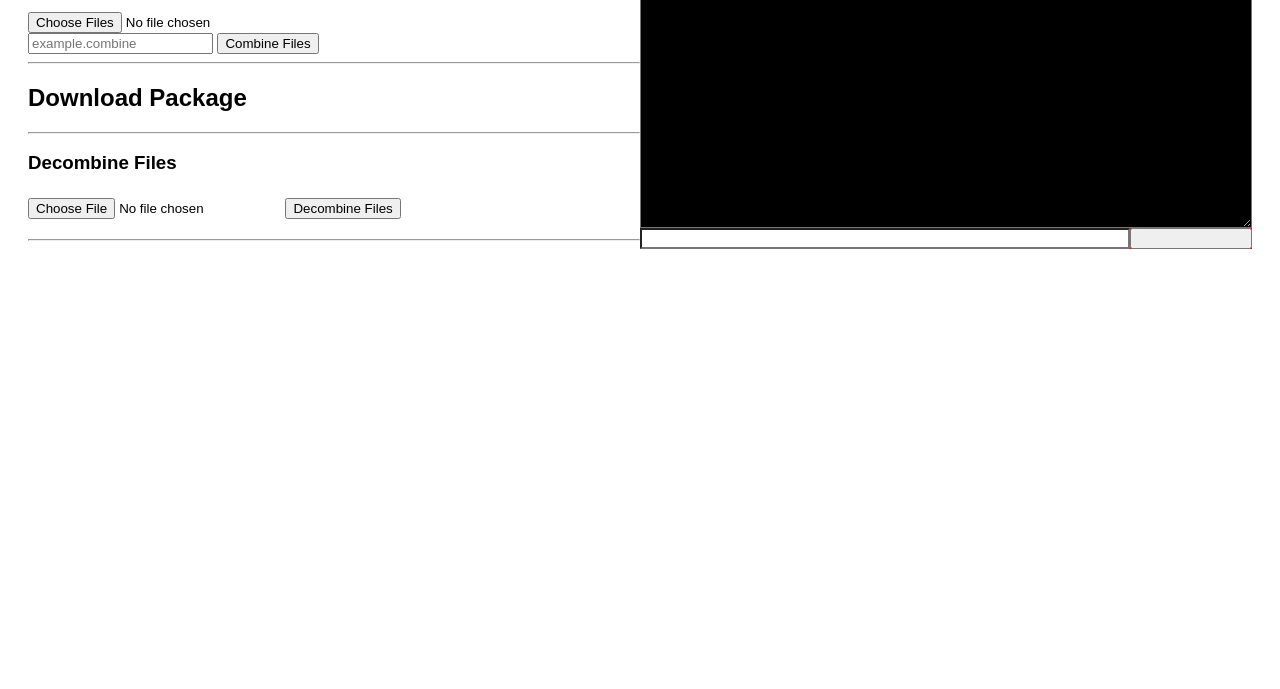
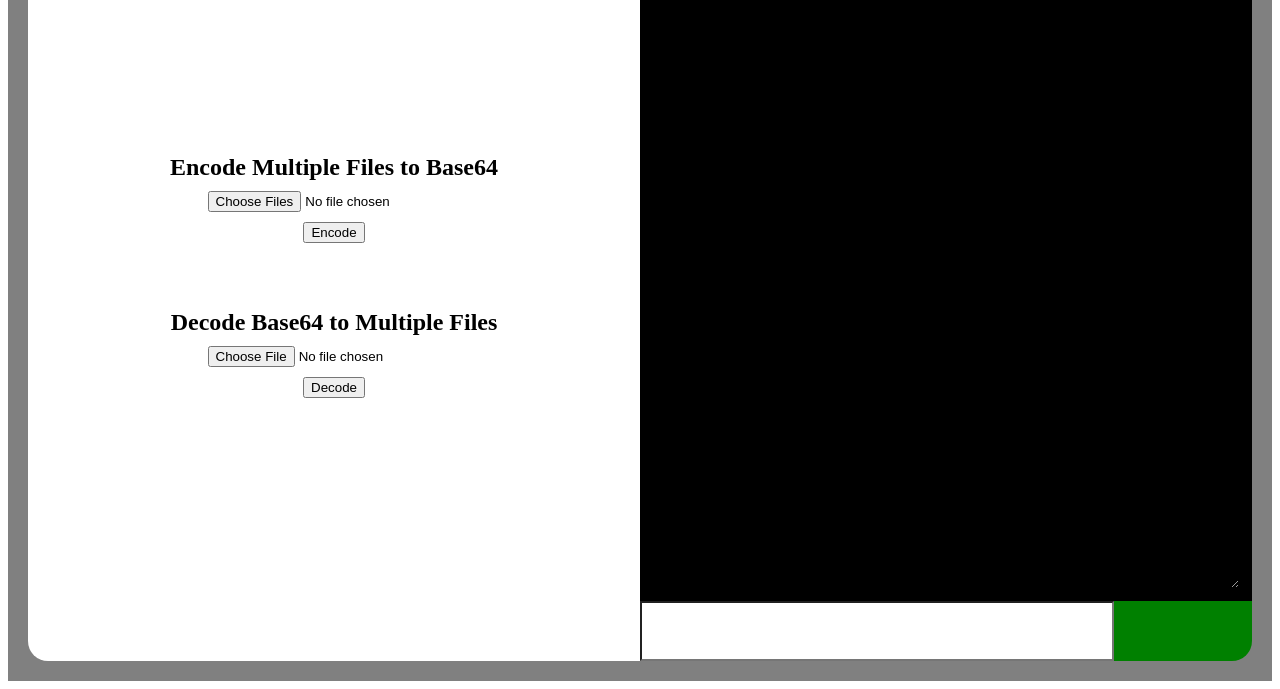
Before and after one commit to cloudirector/LocalFiles, a plain HTML site: page index.html in a window 1280 px wide. Shown: the part 111-800 px from the top of the page. Drawn offline with Linux system fonts and the light colour scheme.

Commit message:
Update index.html

```diff
--- a/index.html
+++ b/index.html
@@ -1,241 +1,204 @@
+
 <style>
-    body {
-        font-family: Arial, sans-serif;
+    .parentContainer {
         padding: 20px;
+        width: 100%;
+        height: 100%;
+        display: flex;
+        flex-direction: row;
+        box-sizing: border-box;
+        background-color: gray;
     }
 
-    h1 {
-        color: #333;
+    .fileSpaceContainer {
+        border-radius: 20px 0px 0px 20px;
+        width: 50%;
+        background-color: white;
+        display: flex;
+        flex-direction: column;
+        align-items: center;
+        justify-content: center;
+        box-sizing: border-box;
     }
 
-    label {
-        margin-top: 10px;
-        display: block;
+    .logItContainer {
+        width: 50%;
+        height: 100%;
+        display: flex;
+        flex-direction: column;
+        background-color: gray;
+        box-sizing: border-box;
     }
 
-    input[type="file"] {
-        margin-top: 5px;
-    }
-
-    .file-list {
-        margin-top: 20px;
-    }
-
-    .file-item {
-        margin-bottom: 10px;
-    }
-
-    .container {
-        display: flex;
-        flex-direction: row;
-    }
-
-    .options {
-        width: 100%;
-    }
-
-    .log {
+    .logItBox {
+        border:1em solid black;
+        border-radius: 0px 20px 0px 0px;
         width: 100%;
         height: 100%;
         background-color: black;
         color: white;
+        overflow-y: scroll;
     }
 
-    .logContainer {
-        display: flex;
-        background-color: red;
-        width: 100%;
-        flex-direction: column;
-    }
-
-    .testLog {
-        background-color: white;
-        width: 80%;
-    }
-
-    .testLogContainer {
+    .testLogItContainer {
         width: 100%;
         display: flex;
     }
 
-    .testLogButton {
+    .testLogItInput {
+        background-color: white;
+        width: 80%;
+        padding: 10px;
+    }
+
+    .testLogItButton {
+        border-radius: 0px 0px 20px 0px;
         width: 20%;
-        height: 100%;
+        height: 40px;
+        background-color: green;
+        color: white;
+        border: none;
+        cursor: pointer;
+        padding: 10px;
+        display: flex;
+        flex-direction: column;
+        align-items: center;
+    }
+
+    .fileSpaceContainer h2 {
+        margin-bottom: 10px;
+    }
+
+    .fileSpaceContainer input,
+    .fileSpaceContainer button {
+        margin-bottom: 10px;
+    }
+
+    .fileSpaceContainer a {
+        margin-top: 10px;
     }
 </style>
 
-<div class="container">
-    <div class="options">
-        <hr />
-        <h1>Upload and Package</h1>
-        <input type="file" id="filesUpload" multiple />
-        <br />
-        <input type="text" id="combinedFileName" placeholder="example.combine" />
-        <button onclick="combineFiles()">Combine Files</button>
-        <hr />
+<div class="parentContainer">
+    <div class="fileSpaceContainer">
+        <h2>Encode Multiple Files to Base64</h2>
+        <input type="file" id="encodeFilesInput" multiple />
+        <button onclick="encodeFiles()">Encode</button>
+        <br><br>
+        <a id="downloadLink" style="display:none;" href="#" download="encoded_files.txt">Download Encoded Files</a>
 
-        <h2>Download Package</h2>
-        <a id="downloadLink" style="display:none;" href="#">Download Combined File</a>
-
-        <hr />
-        <h3>Decombine Files</h3>
-        <input type="file" id="combineFile" />
-        <button onclick="decombineFiles()">Decombine Files</button>
-
-        <div id="decombinedFiles" style="margin-top: 20px;"></div>
-        <div id="fileList" class="file-list" style="display:none;"></div>
-        <hr />
+        <h2>Decode Base64 to Multiple Files</h2>
+        <input type="file" id="decodeFileInput" />
+        <button onclick="decodeFiles()">Decode</button>
+        <br><br>
+        <div id="decodedFilesLinks" style="display:none;"></div>
     </div>
-    <div class="logContainer">
-        <textarea id="logTextBox" class="log" readonly>
+    <div class="logItContainer">
+        <textarea id="logItBox" class="logItBox" readonly>
         </textarea>
-        <div class="testLogContainer">
-            <input type="text" id="testLog" class="testLog">
-            </input>
-            <button class="testLogButton" onclick="logit(document.getElementById('testLog').value);"></button>
+        <div class="testLogItContainer">
+            <input type="text" id="testLogItInput" class="testLogItInput">
+            <div class="testLogItButton" onclick="logit(document.getElementById('testLogItInput').value);"></div>
         </div>
     </div>
 </div>
+
 <script>
-    newLineAscii = "&#13;&#10;";
     function logit(text) {
-        const log = document.getElementById("logTextBox");
-        log.innerHTML = log.innerHTML + text + "&#13;&#10;";
+        const log = document.getElementById("logItBox");
+        log.value += text + "\n";
+        log.scrollTop = log.scrollHeight;
     }
-    logit(newLineAscii + "Initialized LogIt function");
+    logit("\n" + "Initialized LogIt function");
 
-    function readFileAsText(file) {
-        const reader = new FileReader()
-        return new Promise((resolve, reject) => {
-            reader.onload = event => resolve(event.target.result)
-            reader.onerror = error => reject(error)
-            reader.readAsText(file)
-        })
-    }
+    function encodeFiles() {
+         const fileInput = document.getElementById("encodeFilesInput");
+         const files = fileInput.files;
+         logit("Starting encode of " + files.length + " files.");
+         if (files.length === 0) {
+             logit("Please select files to encode.");
+             return;
+         }
+         var base64DataArray = [];
+         var filesProcessed = 0;
 
+         Array.from(files).forEach(file => {
+             const reader = new FileReader();
+             reader.onload = function(targetFile) {
+                 const base64Data = targetFile.target.result.split(',')[1];
 
-    function encodeFileToBase64(file) {
-        return new Promise((resolve, reject) => {
-            const reader = new FileReader();
-            reader.onload = () => resolve(reader.result.split(',')[1]);
-            reader.onerror = reject;
-            reader.readAsDataURL(file);
-        });
-    }
-    // logit("Testing b64 function...");
-    // logit("HelloWorld.txt ~> " + encodeFileToBase64())
+                 var error = null;
+                 try {
+                     base64DataArray.push({
+                         filename: file.name,
+                         base64: base64Data
+                     });
+                 } catch (caughtError) {
+                     error = caughtError;
+                 } finally {
+                     if (error) {
+                         logit('error: ' + error.message);
+                     }
+                 }
 
-    function combineFiles() {
-        const files = document.getElementById('filesUpload').files;
-        logit("[*] Starting to combine" + files.length + " files...")
+                 filesProcessed++;
+                 logit("[" + filesProcessed + "] Pushed Encoded Data " + file.name + "(" + base64Data.length + ")");
 
-        const combinedFileName = document.getElementById('combinedFileName').value || "example.combine";
-        logit("[-] Working on file: " + combinedFileName)
+                 if (filesProcessed === files.length) {
+                    const blobContent = base64DataArray.map(fileData => {
+                        return `--file ${fileData.filename}\n${fileData.base64}\n`;
+                    }).join("\n");
+                    const blob = new Blob([blobContent], { type: "text/plain" });
+                    const url = URL.createObjectURL(blob);
+                    const downloadLink = document.getElementById("downloadLink");
+                    logit("Encoded and blobbed all Data. (" + url + ")[" + blobContent.length + "]");
+                    downloadLink.href = url;
+                    downloadLink.style.display = "inline";
+                }
+             };
+             reader.readAsDataURL(file);
+         });
+     }
 
-        let combinedData = '';
-        let fileContent = '';
-        for (let i = 0; i < files.length; i++) {
-            let file = files[i];
-            const fileName = file.name;
-            const fileType = file.type;
-            fileContent = "";
-            if (fileType.startsWith("text")) {
-                logit("loading content as text")
-                fileContent = readFileAsText(file);
-            } else {
-                logit("loading content as other")
-                fileContent = encodeFileToBase64(file);
-            }
-            const header = `
-<HEADER>
-name="${fileName}",
-extension="${fileType}"
-</HEADER>
-`;
-            const content = `
-<CONTENT>
-${fileContent}
-</CONTENT>
-            `
-            logit("[ Name: " + fileName + ", extension: " + fileType)
-            logit("Header Size: " + header.length + " Content size: " + content.length + "]")
-            combinedData += (header + content);
+    function decodeFiles() {
+        const fileInput = document.getElementById("decodeFileInput");
+        const file = fileInput.files[0];
+        if (!file) {
+            alert("Please select a Base64 encoded file to decode.");
+            return;
         }
-
-        logit("[*] Full combined size: " + combinedData.length)
-        // Trigger download of the combined file
-        const blob = new Blob([combinedData], { type: 'text/plain' });
-        const url = URL.createObjectURL(blob);
-        logit("Blob generated:" + url)
-        const downloadLink = document.getElementById('downloadLink');
-        downloadLink.href = url;
-        downloadLink.download = combinedFileName;
-        downloadLink.style.display = 'block';
-    }
-
-    async function decombineFiles() {
-        const combineFile = document.getElementById('combineFile').files[0];
-        if (!combineFile) return;
-
         const reader = new FileReader();
-        reader.onload = async function () {
-            const content = reader.result;
-            const fileSections = content.split(/<HEADER>/).slice(1); // Split into file sections by HEADER
-
-            const decombinedFilesContainer = document.getElementById('decombinedFiles');
-            const fileListContainer = document.getElementById('fileList');
-            fileListContainer.innerHTML = ''; // Clear previous output
-            decombinedFilesContainer.innerHTML = ''; // Clear previous file links
-
-            // Show file list first
-            fileListContainer.style.display = 'block';
-
-            for (const section of fileSections) {
-                const [headerPart, contentPart] = section.split('</HEADER>'); // Split HEADER and CONTENT
-                const nameMatch = headerPart.match(/name="([^"]+)"/);
-                const extensionMatch = headerPart.match(/extension="([^"]+)"/);
-
-                if (nameMatch && extensionMatch) {
-                    const fileName = nameMatch[1];
-                    const extension = extensionMatch[1];
-                    const fileSize = contentPart.length; // Get content size
-                    const fileItem = document.createElement('div');
-                    fileItem.classList.add('file-item');
-                    fileItem.innerHTML = `File: ${fileName} (${extension}), Size: ${fileSize} bytes`;
-
-                    fileListContainer.appendChild(fileItem);
-
-                    let contentDecoded = contentPart.trim();
-
-                    // Decode content based on file type
-                    if (extension === 'wasm' || extension === 'data') {
-                        contentDecoded = decodeBase64(contentDecoded); // Decode base64
+        reader.onload = function(base64Raw) {
+            const base64Text = base64Raw.target.result.trim();
+            const fileEntries = base64Text.split("--file");
+            logit("Starting decode of " + (fileEntries.length - 1) + " files.");
+            const decodedFilesLinksContainer = document.getElementById("decodedFilesLinks");
+            decodedFilesLinksContainer.innerHTML = "";
+            decodedFilesLinksContainer.style.display = "none";
+            fileEntries.forEach(entry => {
+                if (entry.trim()) {
+                    const parts = entry.split("\n");
+                    const filename = parts[0].trim();
+                    const base64Data = parts.slice(1).join("\n").trim();
+                    const binaryString = atob(base64Data);
+                    const byteArray = new Uint8Array(binaryString.length);
+                    for (let i = 0; i < binaryString.length; i++) {
+                        byteArray[i] = binaryString.charCodeAt(i);
                     }
-
-                    const link = document.createElement('a');
-                    const blob = new Blob([contentDecoded], { type: getMimeType(extension) });
-                    link.href = URL.createObjectURL(blob);
-                    link.download = fileName;
-                    link.textContent = `Download ${fileName}`;
-                    decombinedFilesContainer.appendChild(link);
-                    decombinedFilesContainer.appendChild(document.createElement('br'));
+                    const blob = new Blob([byteArray], { type: "application/octet-stream" });
+                    const url = URL.createObjectURL(blob);
+                    logit("Decoded " + filename + "(" + url + ")")
+                    const downloadLink = document.createElement("a");
+                    downloadLink.href = url;
+                    downloadLink.download = filename;
+                    downloadLink.textContent = `Download ${filename}`;
+                    decodedFilesLinksContainer.appendChild(downloadLink);
+                    decodedFilesLinksContainer.appendChild(document.createElement("br"));
                 }
-            }
+            });
+            logit("Finished decode.")
+            decodedFilesLinksContainer.style.display = "block";
         };
-
-        reader.readAsText(combineFile);
-    }
-
-    function decodeBase64(base64) {
-        return atob(base64);  // Decode base64 content back to original binary
-    }
-
-    function getMimeType(extension) {
-        switch (extension) {
-            case 'wasm': return 'application/wasm';
-            case 'js': return 'application/javascript';
-            case 'txt': return 'text/plain';
-            default: return 'application/octet-stream';
-        }
+        reader.readAsText(file);
     }
 </script>
```
